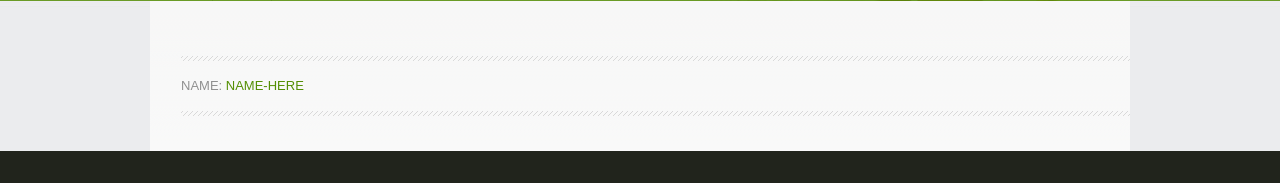
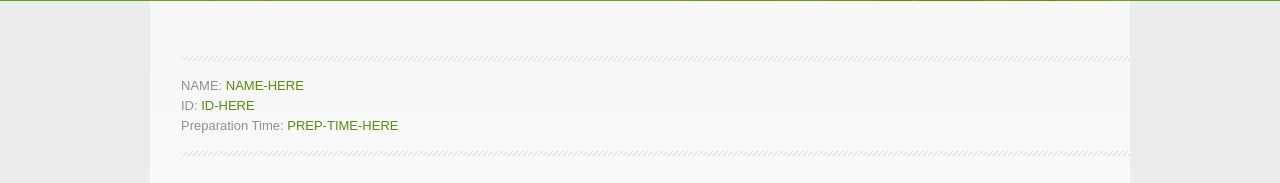
Before and after one commit to nitish29/recipeally, a Django app: page /recipe in a window 1280 px wide. Shown: the part 379-562 px from the top of the page. Run offline with Django 3.2, Linux system fonts and the light colour scheme; some web fonts are replaced.

Commit message:
adding ID and Preparation Time

```diff
--- a/templates/recipe.html
+++ b/templates/recipe.html
@@ -24,7 +24,9 @@
         <div class="recipe-tags">
 			<span class="type"> NAME: <a>NAME-HERE</a></span>
 			<br>
-
+            <span class="type"> ID: <a>ID-HERE</a></span>
+			<br>
+            <span class="cuisine"> Preparation Time: <a>PREP-TIME-HERE</a></span>
         </div>
 
         <!--<a href="http://inspirythemesdemo.com/alt-foodrecipes/recipe/goat-cheese-and-chorizo-rools/" class="readmore">Read more</a>-->
```
